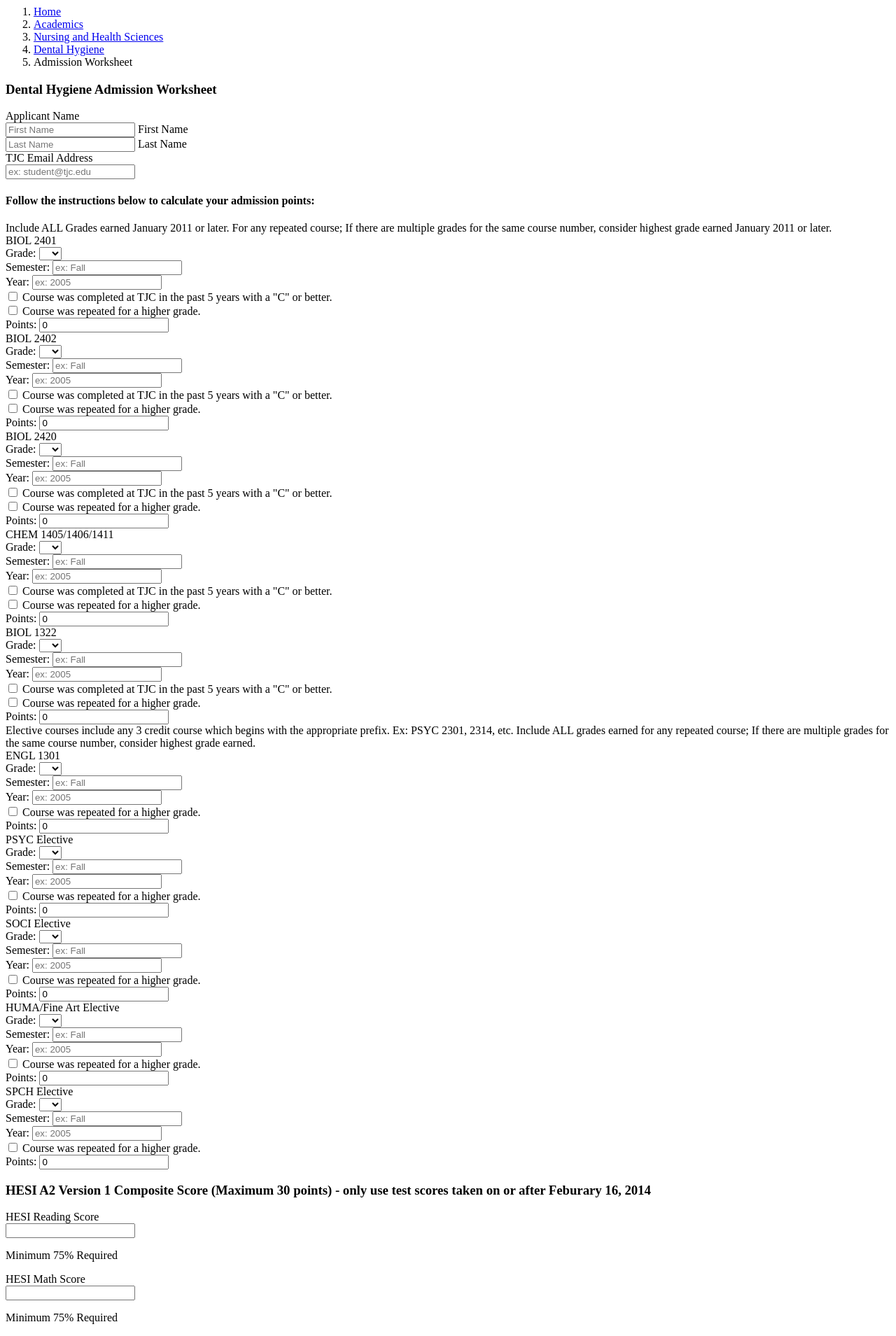
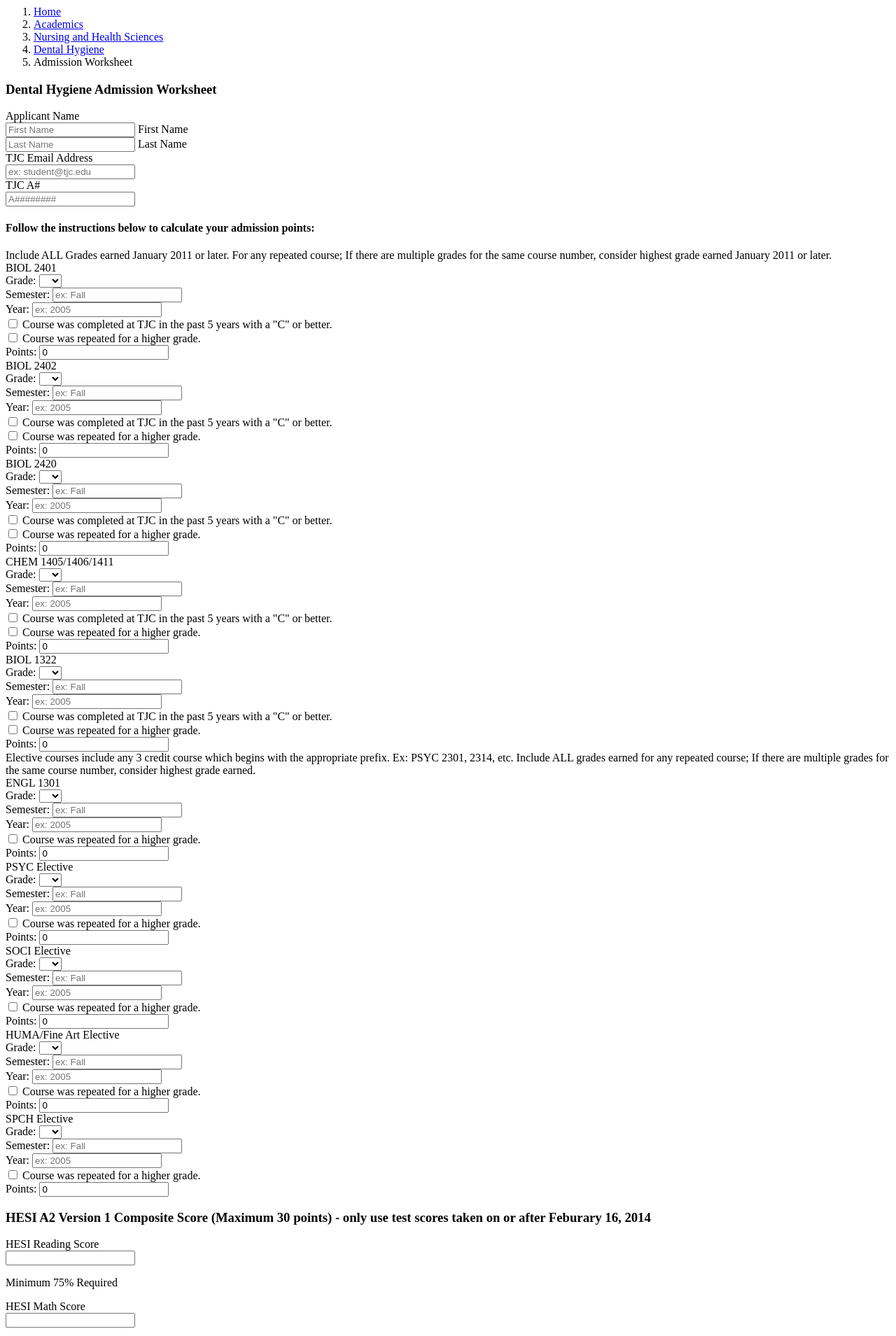
Before and after one commit to tylerjuniorcollege/fdf-to-jotform, a PHP site: page /templates/dental/hygeineworksheet.php in a window 1280 px wide. Shown: the top 1909 px of the page at 70% size. Run offline with PHP 8.4, Linux system fonts and the light colour scheme; some libraries are stand-ins or nearby versions.

Commit message:
Added TJC A#

```diff
--- a/templates/dental/hygeineworksheet.php
+++ b/templates/dental/hygeineworksheet.php
@@ -44,8 +44,12 @@ if(isset($data['answers'])) {
         </div>
         <div class="form-group">
           <label for="input_4" class="col-sm-2 control-label">TJC Email Address</label>
-          <div class="col-sm-10">
+          <div class="col-sm-5">
             <input type="text" class="form-control" name="q4_tjcEmail" placeholder="ex: student@tjc.edu" value="<?= (isset($answers[4]['answer']) ? $answers[4]['answer'] : '' )?>">
+          </div>
+          <label class="col-sm-1 control-label">TJC A#</label>
+          <div class="col-sm-4">
+            <input type="text" class="form-control" name="q62_tjcA" placeholder="A########" value="<?= (isset($answers[62]['answer']) ? $answers[62]['answer'] : '' )?>">
           </div>
         </div>
         <div class="row page-header">
```
